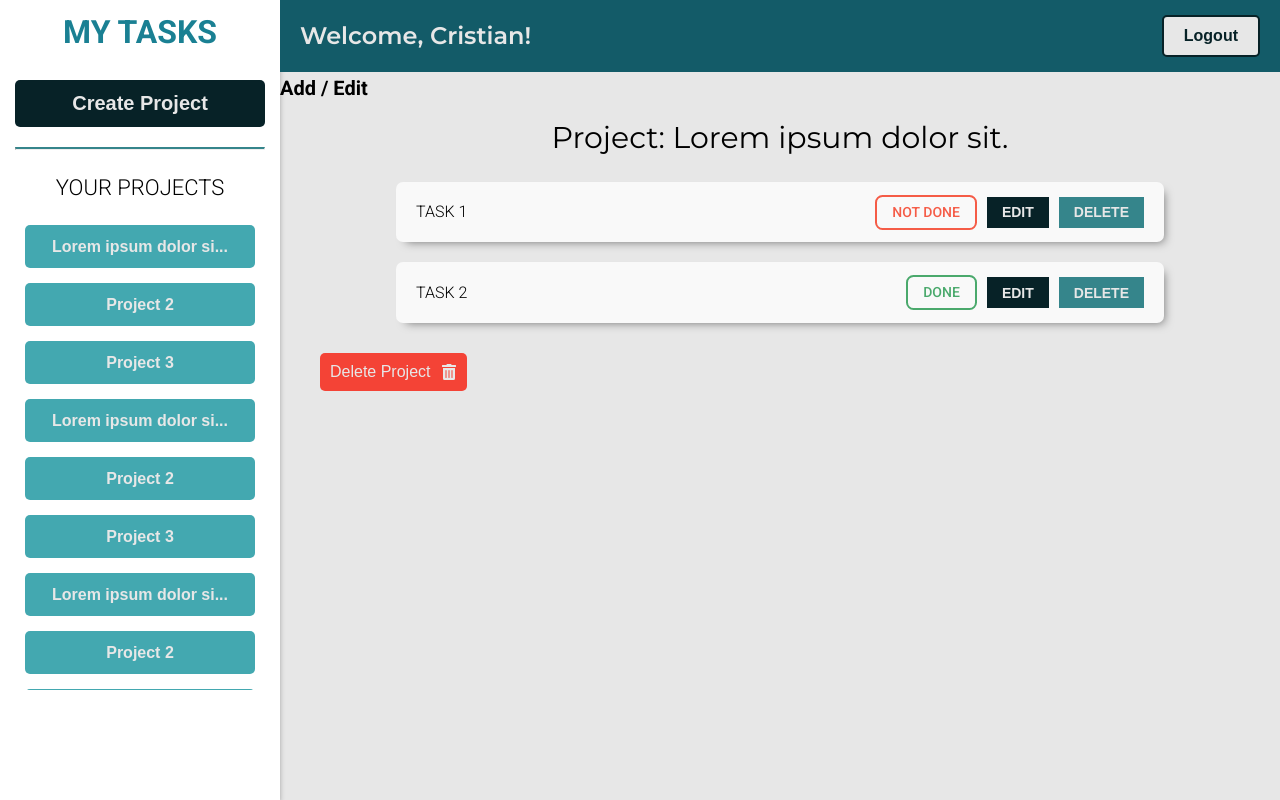
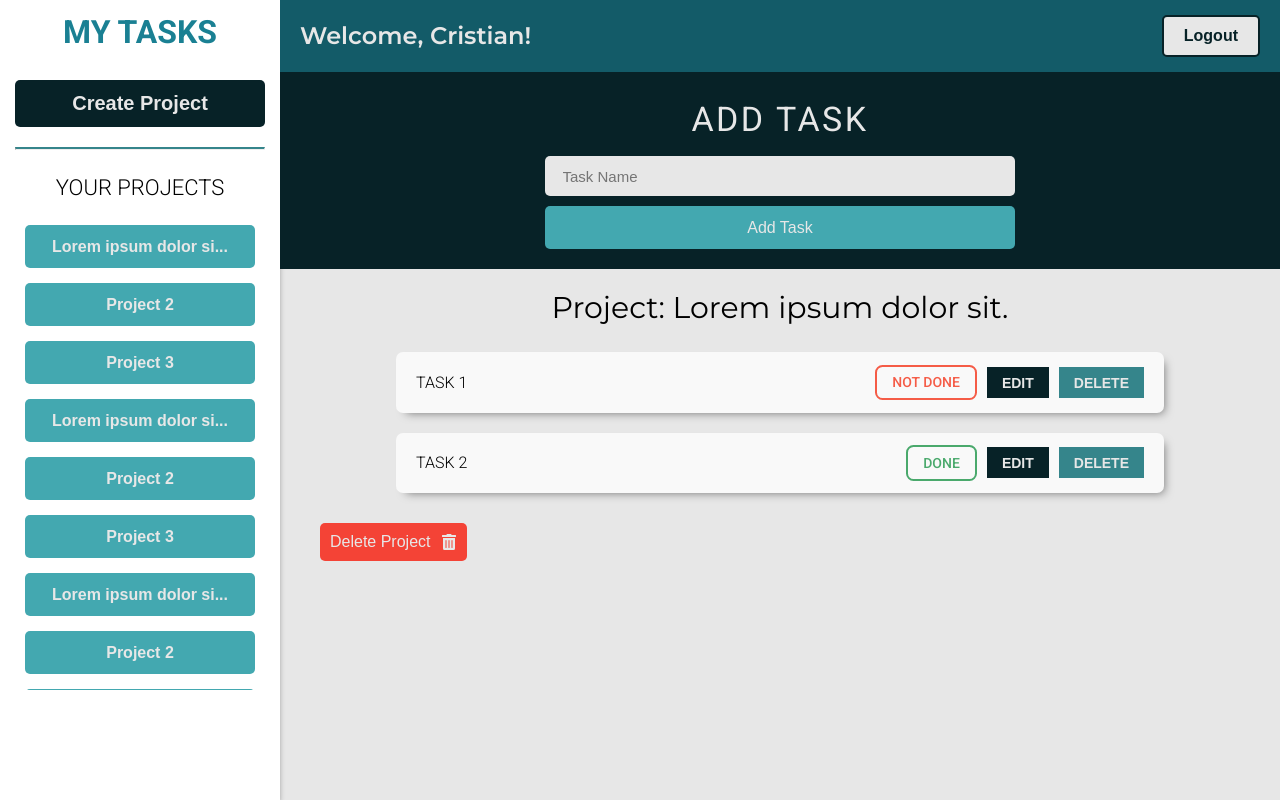
Before and after one commit to cristian-quintanilla/mytasks, a Next.js app: page /projects in a window 1280 px wide. Built offline with nearby package versions, Linux system fonts and the light colour scheme.

Commit message:
Add / Edit Task form styles

```diff
--- a/components/projects/AddEditTask.tsx
+++ b/components/projects/AddEditTask.tsx
@@ -1,6 +1,61 @@
+import AlertError from '../ui/AlertError';
+
+import validateTask from '../../validation/validateTask';
+import { useForm } from '../../hooks/useForm';
+
+const INITIAL_STATE = {
+	task: ''
+}
+
 const AddEditTask = () => {
+  const {
+		values,
+		errors,
+		handleBlur,
+		handleInputChange,
+		onSubmit
+	} = useForm(INITIAL_STATE, validateTask, addOrEdit);
+
+	const { task } = values;
+
+	//* Add / Edit Task
+	async function addOrEdit() {
+		console.log('Adding...');
+		console.log({ task });
+	}
+
   return (
-    <h1>Add / Edit</h1>
+    <section className='form-task'>
+      <h2 className='form-task__title'>Add Task</h2>
+
+      <form className='form-task__form' onSubmit={ onSubmit }>
+        <input
+          type='text'
+          id='task-name'
+          name='task'
+          className='form-task__form-input'
+          autoComplete='off'
+          placeholder='Task Name'
+          value={ task }
+          onBlur={ handleBlur }
+          onChange={ handleInputChange }
+        />
+
+        {
+          errors.task ? (
+            <AlertError text={ errors.task } />
+          ) : (
+            <button
+              type='submit'
+              className='form-task__form-button'
+              disabled={ !task }
+            >
+              Add Task
+            </button>
+          )
+        }
+      </form>
+    </section>
   );
 }
 
--- a/styles/components/alert.scss
+++ b/styles/components/alert.scss
@@ -4,7 +4,7 @@
 	align-content: center;
 	gap: 1rem;
 
-	background-color: lighten($color: #F44336, $amount: 5%);
+	background-color: lighten($color: #F44336, $amount: 4%);
 	border-radius: .5rem;
 	color: $color-grey-light-1;
 	font-size: 1.4rem;
--- /dev/null
+++ b/styles/components/formtask.scss
@@ -0,0 +1,51 @@
+.form-task {
+	padding: 2rem 3rem;
+	background-color: $color-primary;
+
+	&__title {
+		color: $color-grey-light-1;
+		font-size: 3.4rem;
+		font-weight: 400;
+		letter-spacing: .25rem;
+		margin-bottom: 1rem;
+		text-align: center;
+		text-transform: uppercase;
+	}
+
+	&__form {
+		display: flex;
+		flex-direction: column;
+		align-items: center;
+		gap: 1rem;
+
+		&-input {
+			background-color: $color-grey-light-1;
+			border: none;
+			border-radius: .5rem;
+			color: $color-grey-dark-1;
+
+			font-size: 1.5rem;
+			outline: none;
+			padding: 1.15rem 1.75rem;
+			width: 50%;
+		}
+
+		&-button {
+			background-color: lighten($color: $color-secondary, $amount: 10%);
+			border: none;
+			border-radius: .5rem;
+			color: $color-grey-light-1;
+			font-size: 1.6rem;
+			font-weight: 400;
+			padding: 1.25rem 0;
+			width: 50%;
+
+			transition: all .5s ease;
+
+			&:hover {
+				background-color: $color-secondary;
+				cursor: pointer;
+			}
+		}
+	}
+}
--- a/styles/components/taskslist.scss
+++ b/styles/components/taskslist.scss
@@ -3,7 +3,7 @@
 	flex-direction: column;
 	align-items: center;
 
-	padding: 1rem 2rem;
+	padding: 1.5rem 2rem;
 
 	&__title {
 		font-family: $font-heading;
--- a/styles/index.scss
+++ b/styles/index.scss
@@ -13,3 +13,4 @@
 @import './components/alert';
 @import './components/taskslist';
 @import './components/task';
+@import './components/formtask';
--- /dev/null
+++ b/validation/validateTask.ts
@@ -0,0 +1,16 @@
+interface Values {
+	task?: string;
+}
+
+export default function validateTask(values: Values) {
+	let errores: Values = {};
+
+	// Validate task
+	if (!values.task) {
+		errores.task = 'Task is required.';
+	} else if (values.task.trim().length < 5) {
+		errores.task = 'Task must be at least 5 characters.';
+	}
+
+	return errores;
+}
```
